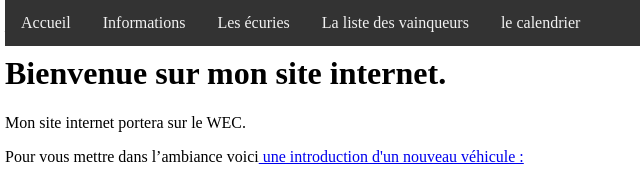
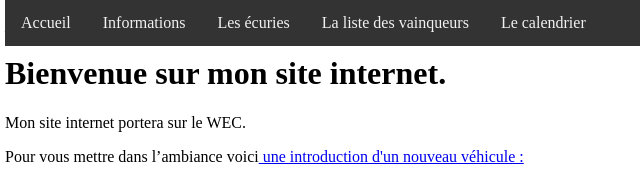
Before and after one commit to Mgunther6/Mgunther6.github.io, a plain HTML site: page index.html in a window 1280 px wide. Shown: the top 179 px of the page, 3-643 px from the left. Drawn offline with Linux system fonts and the light colour scheme.

Commit message:
Update index.html

```diff
--- a/index.html
+++ b/index.html
@@ -10,7 +10,7 @@
         <a href="informations.html">Informations</a>
         <a href="ecuries.html">Les écuries</a>
         <a href="listedesvainqueurs.html">La liste des vainqueurs</a>
-        <a href="calendrier.html">le calendrier</a>
+        <a href="calendrier.html">Le calendrier</a>
       </div>
       <p>_</p>
         <h1>Bienvenue sur mon site internet.</h1>
```
